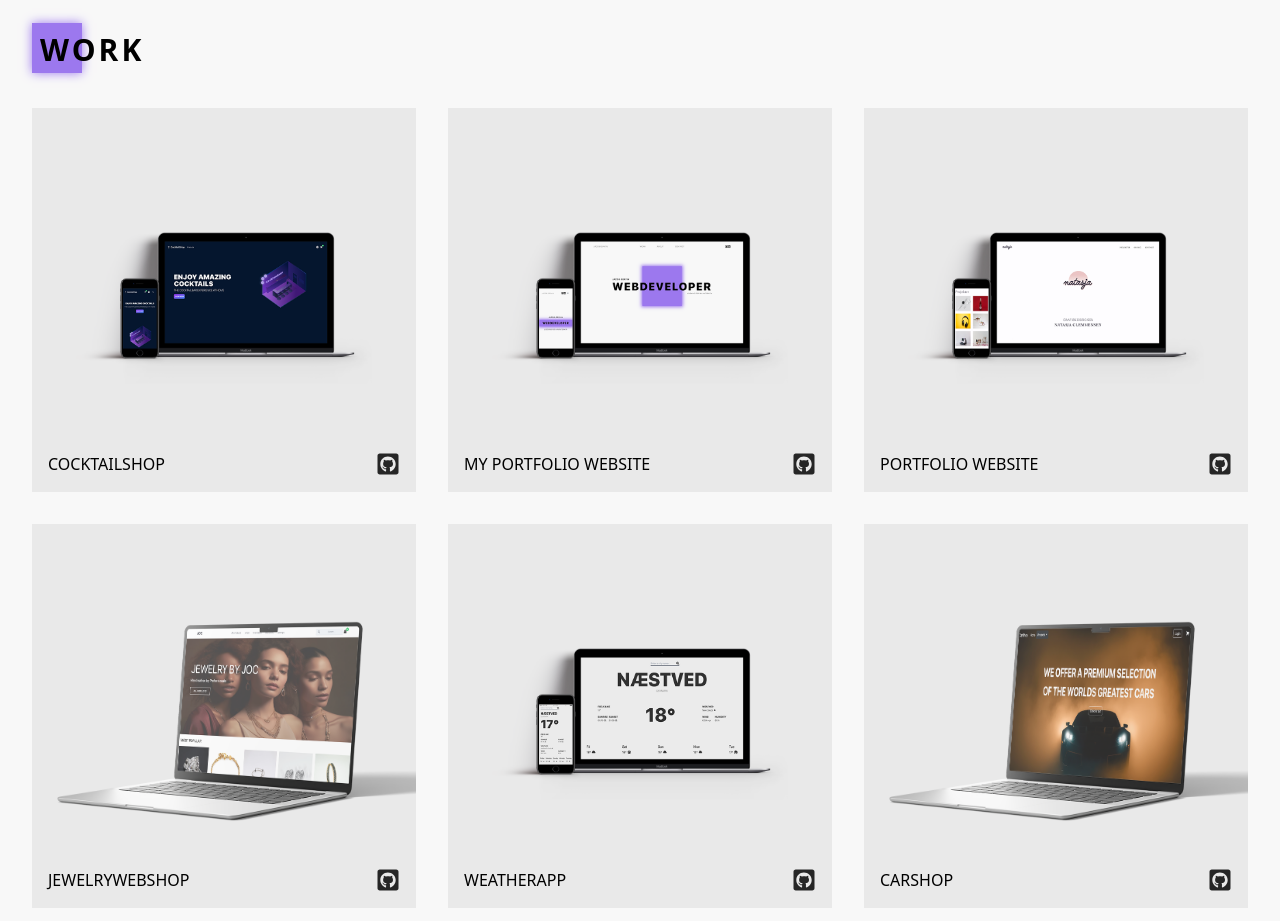
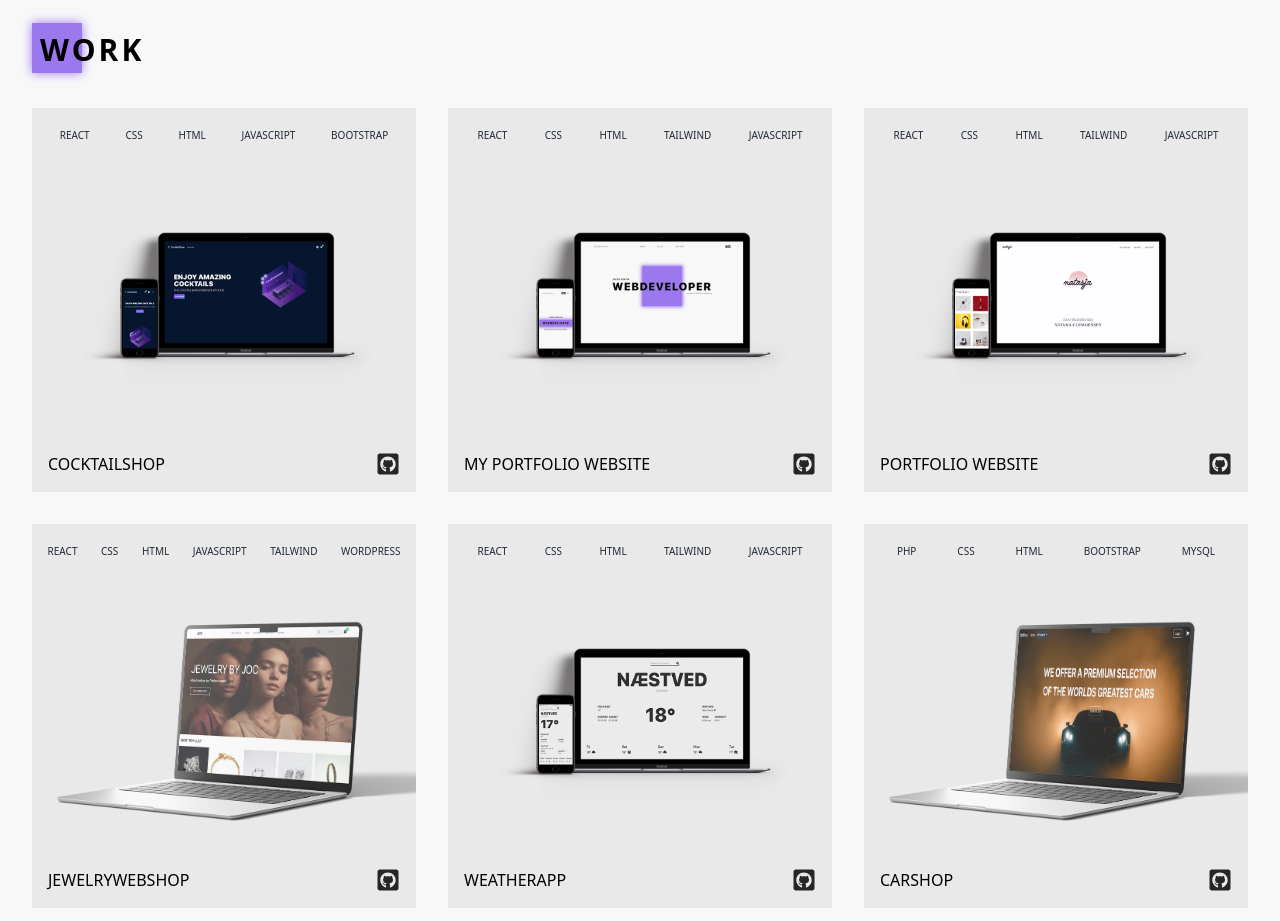
Before and after one commit to jacobgervin/webdev-portfolio, a React (Create React App) app: page / in a window 1280 px wide. Shown: the part 880-1801 px from the top of the page. Built offline with nearby package versions, Linux system fonts and the light colour scheme.

Commit message:
Added used tech on the project images

```diff
--- a/src/pages/projects.js
+++ b/src/pages/projects.js
@@ -54,7 +54,7 @@ export const PROJECTS = [
       {
         "id": "3",
         "name": "CARSHOP",
-        "about": "This is a project I made in my PHP class, the assignment required us to make a webshop using PHP, we were also required to implement CRUD functions",
+        "about": "This is a project I made in my PHP class, the assignment required us to make a webshop using PHP, we were also required to implement CRUD functions. To access the dashboard use the following credentials: jacobgervin@gmail.com - Password",
         "image": carshopImg,
         techstack: ["PHP", "CSS", "HTML", "BOOTSTRAP", "MYSQL"],
         "github": "https://github.com/jacobgervin/php-project",
--- a/src/pages/work.js
+++ b/src/pages/work.js
@@ -36,6 +36,11 @@ function Work() {
         className="bg-neutral-700 relative overflow-hidden cursor-pointer mb-8">
         <Link to={`/workpage/${project.id}`}>
             <img src={project.image} className="object-cover hover:scale-110 transition duration-300 w-full aspect-square"/>
+            <div className="absolute w-full top-4 flex flex-row justify-evenly">
+            {project.techstack.map((tech) => (
+                    <span key={tech} className="inline-block px-1 py-1 text-[10px] font-light text-gray-800 mr-1 ml-1 mb-2 bg-purple ">{tech}</span>
+                  ))}
+            </div>
             <h3 className="absolute font-thin left-4 bottom-4">{project.name}</h3>
         </Link>
             <a href={project.github} target="_blank" rel="noopener noreferrer" className="absolute right-4 bottom-4 flex flex-row items-center cursor-pointer">
```
